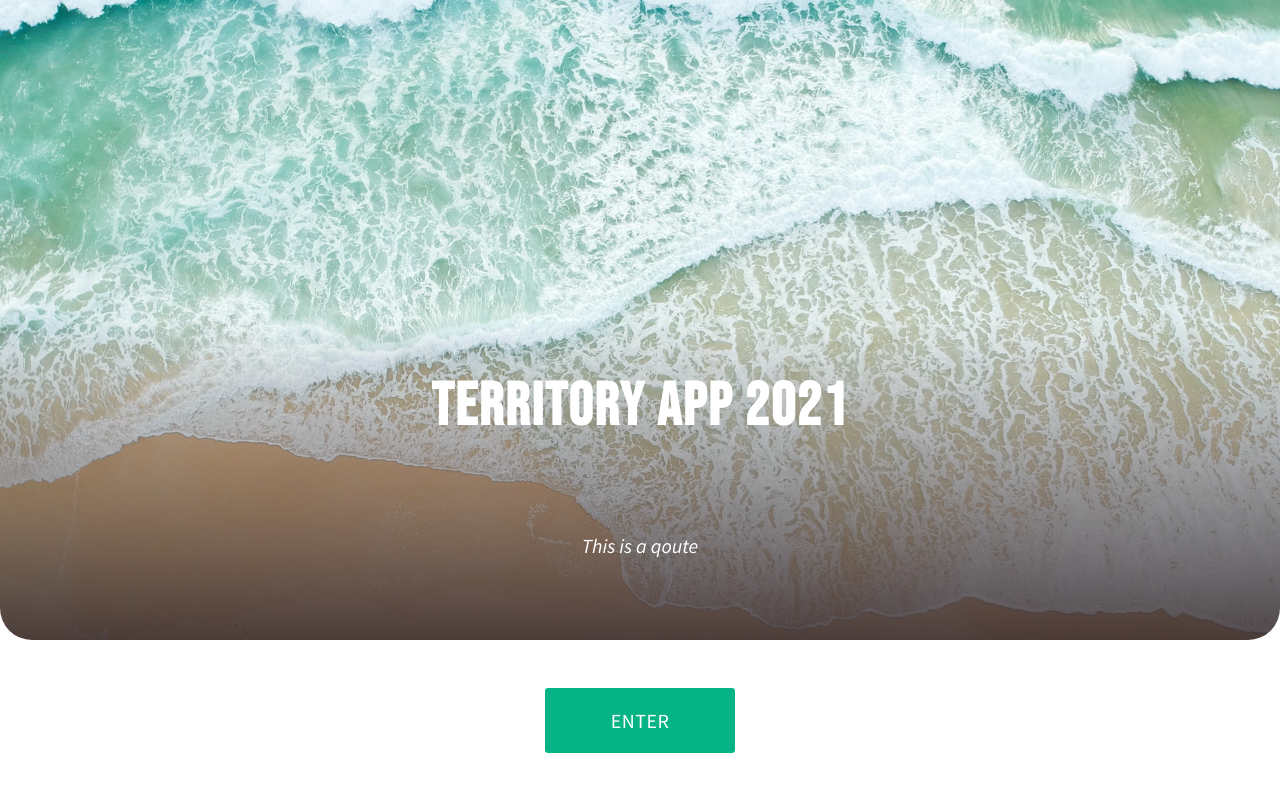
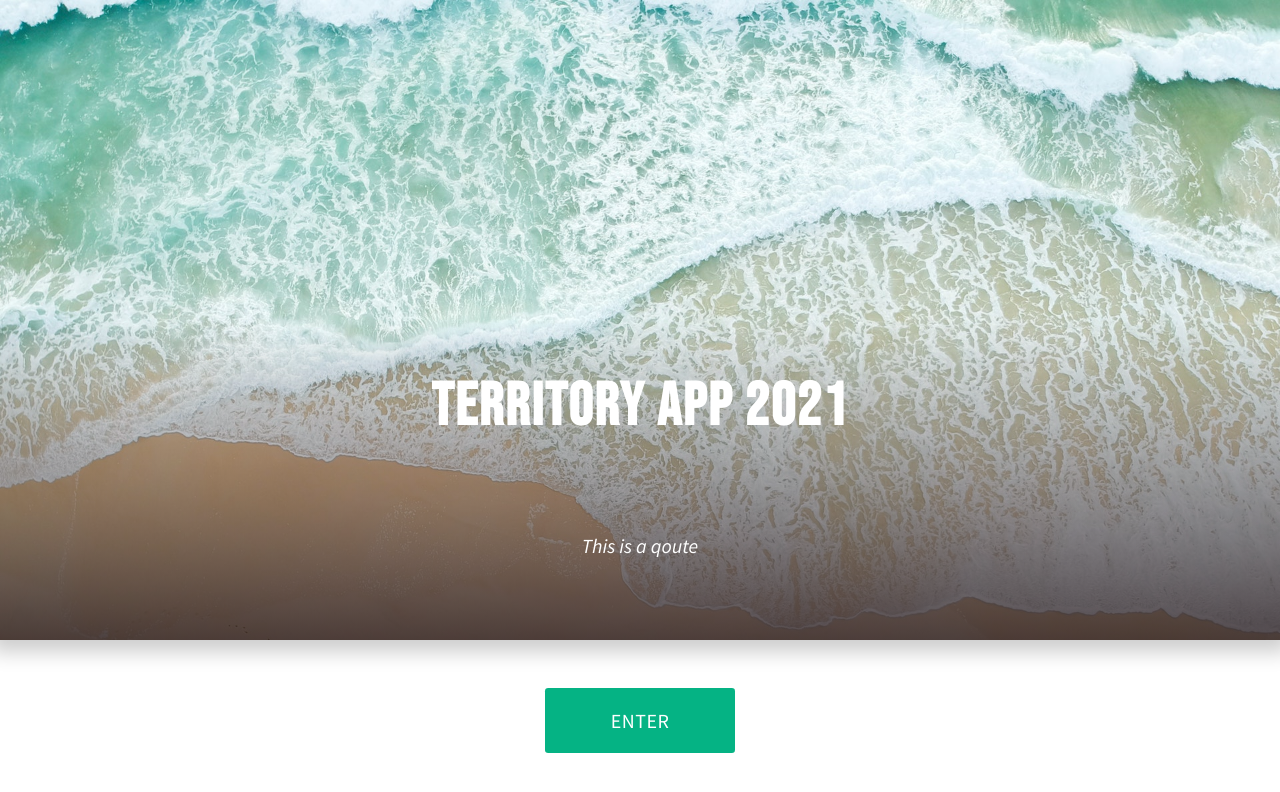
Before and after one commit to Ivcota/panama-territory-client, a React (Create React App) app: page / in a window 1280 px wide. Shown: the top 792 px of the page. Built offline with nearby package versions, Linux system fonts and the light colour scheme.

Commit message:
adjusted Landing Page

```diff
--- a/src/Components/Styles/Landing.module.css
+++ b/src/Components/Styles/Landing.module.css
@@ -11,14 +11,9 @@
   flex-direction: column;
   justify-content: space-between;
   align-items: center;
-  border-radius: 0 0 2rem 2rem;
+  -webkit-box-shadow: 0px 3px 19px 9px rgba(0, 0, 0, 0.2);
+  box-shadow: 0px 3px 19px 9px rgba(0, 0, 0, 0.2);
 }
-
-/* .gradient {
-  width: 100%;
-  height: 100%;
-  background: firebrick;
-} */
 
 .titleContainer {
   height: 50%;
@@ -49,7 +44,6 @@
 .btnContainer {
   height: 20vh;
   width: 100%;
-  background-color: var(--white);
   display: flex;
   justify-content: center;
   align-items: center;
```
